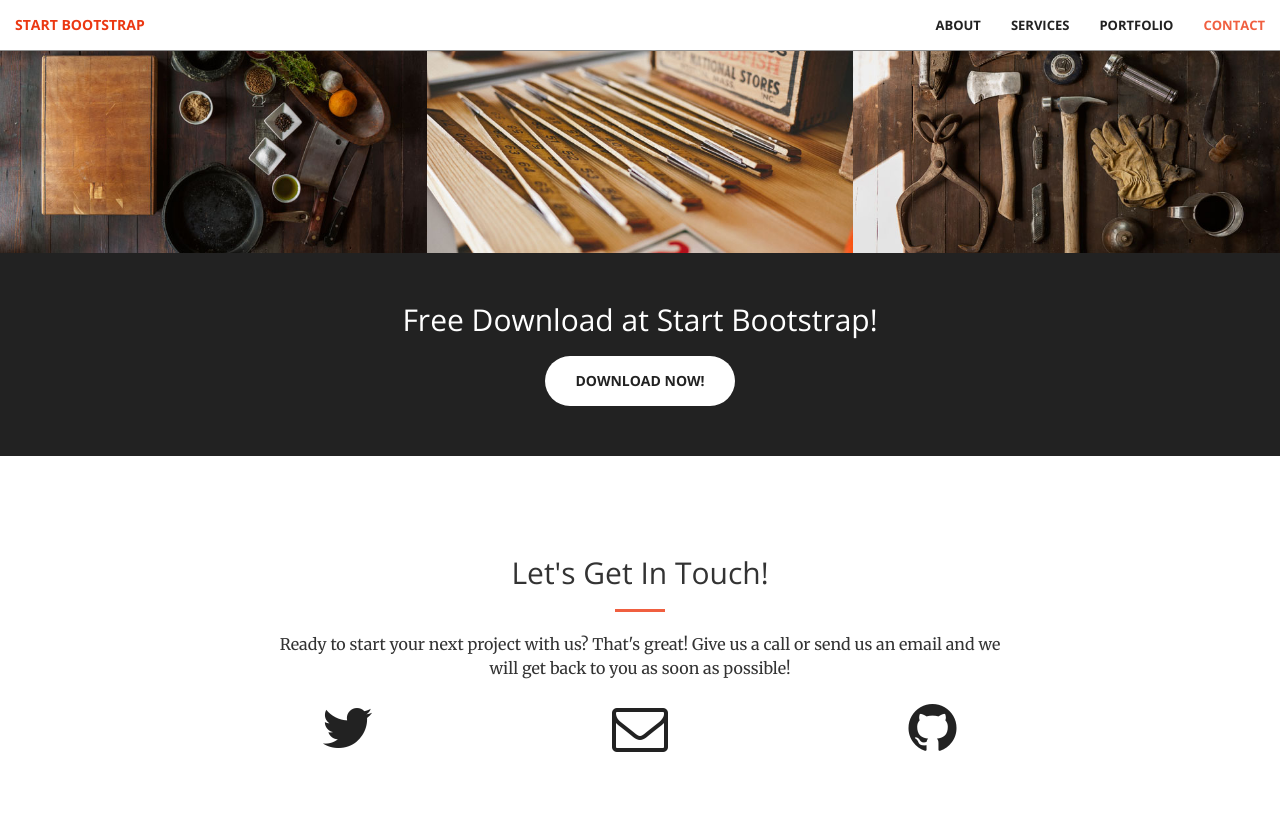
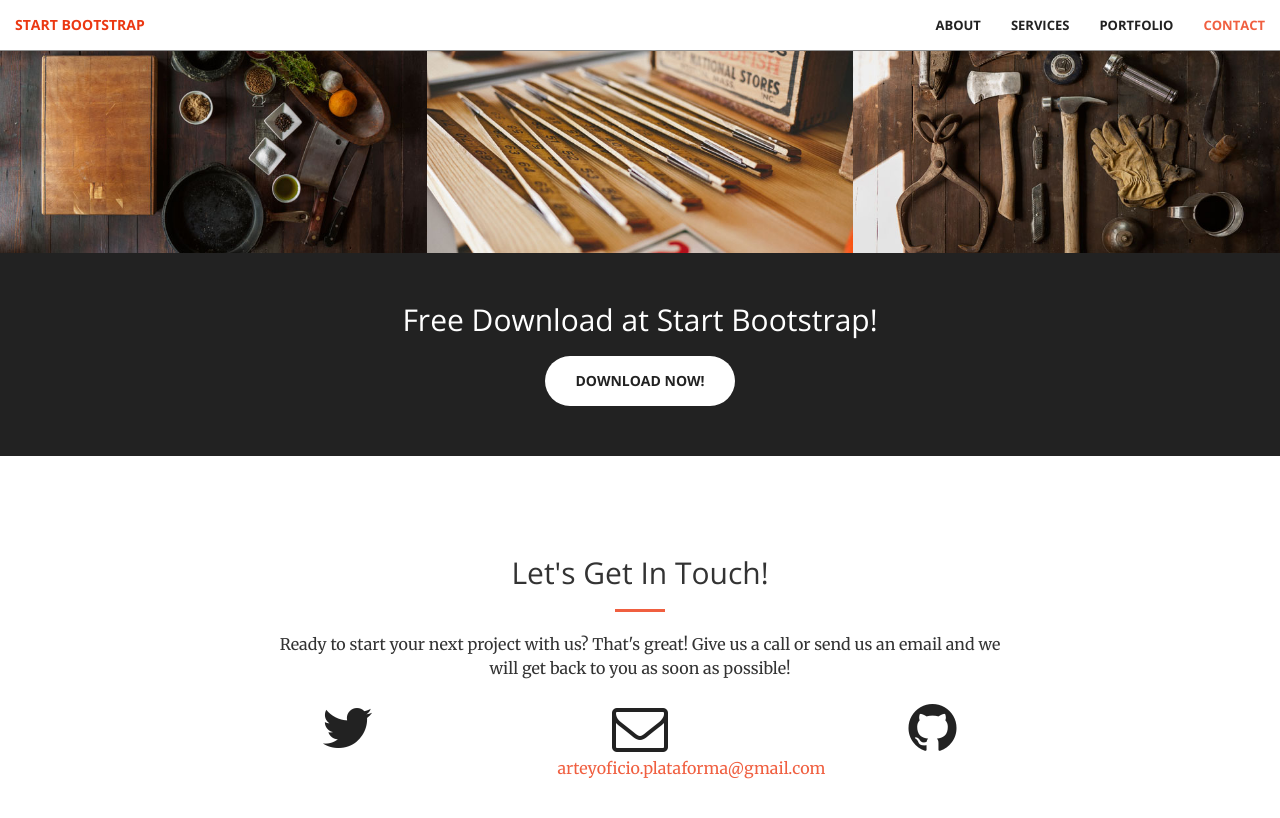
Before and after one commit to defvol/ayo, a Jekyll site: the page built from index.html, in a window 1280 px wide and 900 px high, scrolled down 1981 px. Shown: the top 818 px of the window. Built offline with Jekyll 4.4.1, drawn with Linux system fonts in a browser that asks for light colours; part of the change alters nothing that is shown.

Commit message:
Site configuration

```diff
--- a/_config.yml
+++ b/_config.yml
@@ -1,9 +1,10 @@
 # Site settings
-title:
-email:
-description: > # this means to ignore newlines until "baseurl:"
+title: Arte y Oficio Plataforma
+email: arteyoficio.plataforma@gmail.com
+description: >
+  Arte y Oficio es un espacio que ofrece una extensión educativa para la Cultura y las Artes en Culiacán, Sinaloa. También gestiona proyectos culturales.
 baseurl: "" # the subpath of your site, e.g. /blog/
-url: "" # the base hostname & protocol for your site
+url: "http://www.arteyoficio.mx" # the base hostname & protocol for your site
 
 twitter_username:
 github_username:
```
